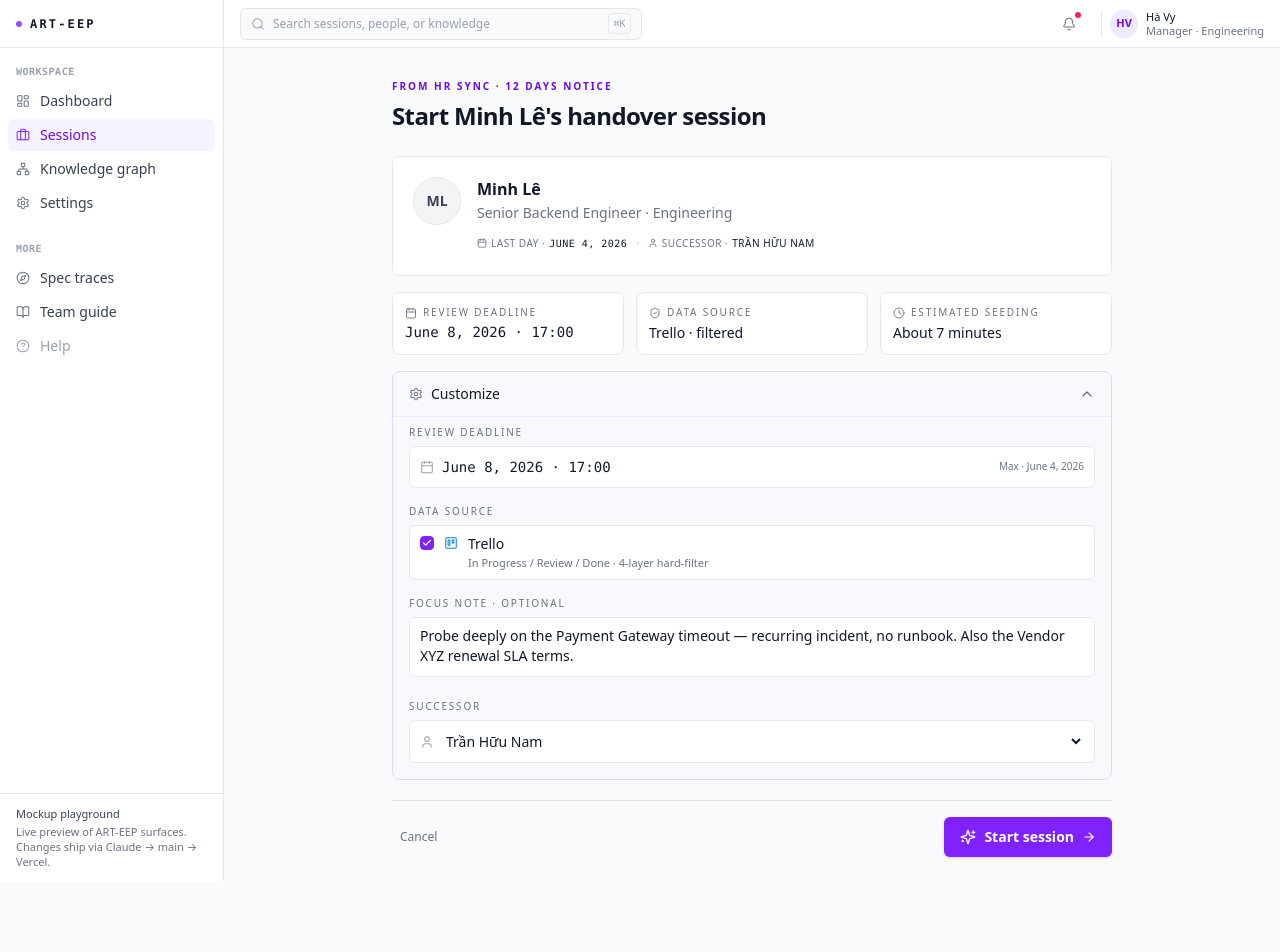
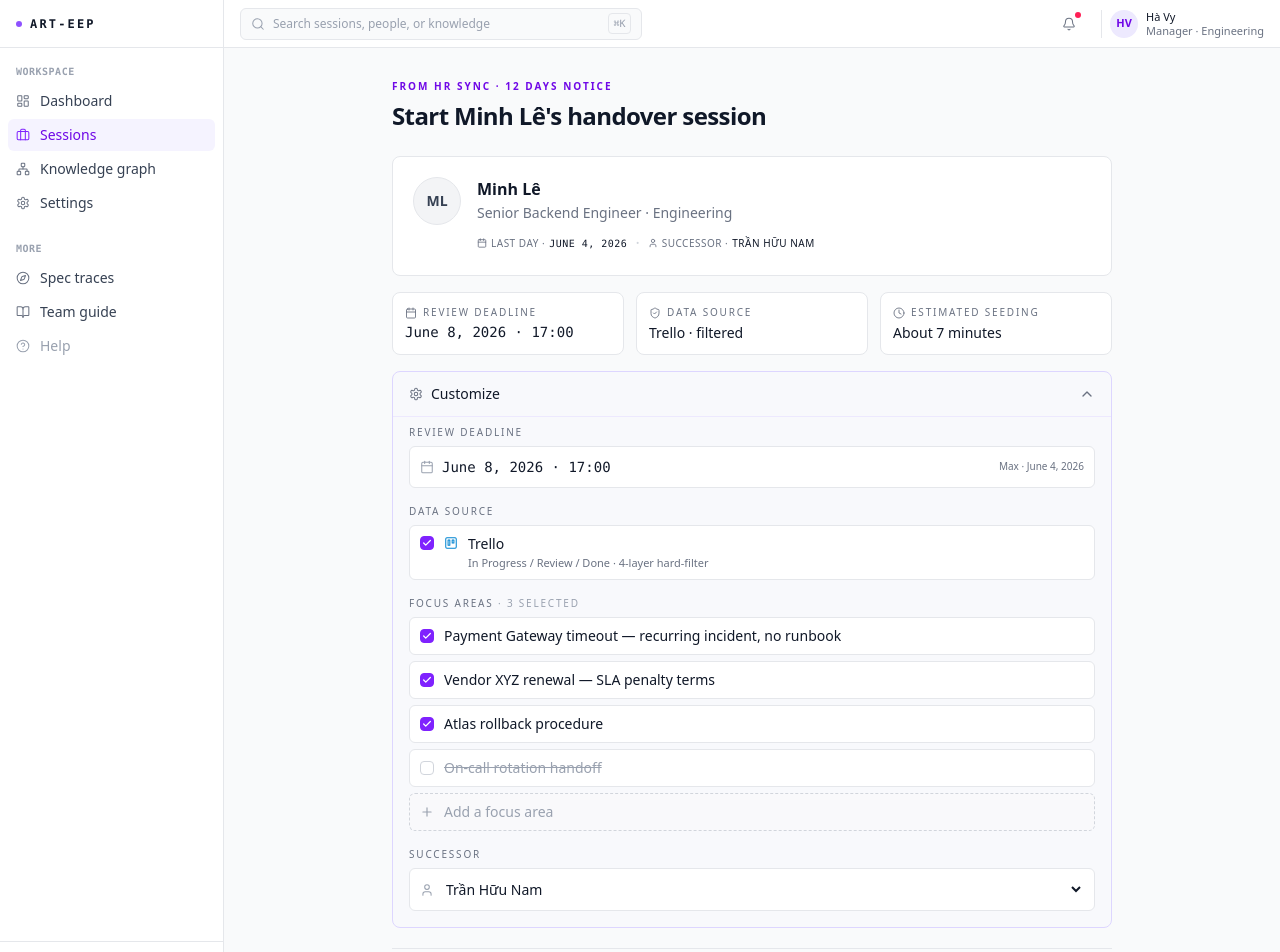
Before and after one commit to BuiDoanKhanhAnPrecioFishbone/esb-mockup, a Next.js app: page /session/new in a window 1280 px wide. Shown: the top 952 px of the page. Before the commit the page ends 881 px from the top, so only its background shows below. Built offline with nearby package versions, Linux system fonts and the light colour scheme.

Commit message:
feat(quick-initiate): replace focus note textarea with editable pre-filled focus-areas checklist

```diff
--- a/components/mockups/uc-ho-01-quick-initiate.jsx
+++ b/components/mockups/uc-ho-01-quick-initiate.jsx
@@ -5,7 +5,7 @@ import Link from "next/link";
 import {
   ChevronLeft, ChevronRight, ChevronDown, ChevronUp, Check,
   Calendar, Trello, User, Sparkles, ArrowRight,
-  Settings, Clock, ShieldCheck
+  Settings, Clock, ShieldCheck, Plus, X
 } from "lucide-react";
 
 /* ═══════════════════════════════════════════════════════════════════
@@ -15,6 +15,10 @@ import {
    destructive action on this surface, so no helper text retained).
    CL-105 · every field shown, selectable, pre-filled to happy-path.
    CL-091 · Trello 4-layer source. CL-099 · async question queue.
+
+   Focus areas · editable checklist pre-filled with suggested items
+   (replaces the free-text focus note · PO direction 2026-06-07). Each
+   item joins the question queue the Offboarder answers (UC-HO-05).
    ═══════════════════════════════════════════════════════════════════ */
 
 const FLOW = [
@@ -38,6 +42,12 @@ const SCENARIO = {
     { icon: Trello, name: "Trello", detail: "In Progress / Review / Done · 4-layer hard-filter", selected: true },
   ],
   seedingEstimate: "About 7 minutes",
+  focusAreas: [
+    { text: "Payment Gateway timeout — recurring incident, no runbook", checked: true },
+    { text: "Vendor XYZ renewal — SLA penalty terms", checked: true },
+    { text: "Atlas rollback procedure", checked: true },
+    { text: "On-call rotation handoff", checked: false },
+  ],
 };
 
 export default function UCHO01QuickInitiate({ embedded = false, view = "ready" } = {}) {
@@ -275,16 +285,8 @@ function CustomizeBody() {
         </div>
       </div>
 
-      {/* Focus note */}
-      <div>
-        <label className="text-[10px] uppercase tracking-[0.18em] text-gray-500 font-medium block mb-1.5">Focus note · optional</label>
-        <textarea
-          placeholder="Add a focus area — for example, 'Probe deeply on the renewal negotiation with Vendor XYZ.'"
-          defaultValue="Probe deeply on the Payment Gateway timeout — recurring incident, no runbook. Also the Vendor XYZ renewal SLA terms."
-          className="w-full min-h-[60px] px-2.5 py-2 rounded-md border border-gray-200 bg-white text-sm text-gray-900 placeholder:text-gray-400 outline-none focus:border-violet-400 focus:ring-2 focus:ring-violet-500/15 transition-colors resize-none"
-          style={{ fontFamily: "inherit" }}
-        />
-      </div>
+      {/* Focus areas · editable checklist, pre-filled */}
+      <FocusAreas />
 
       {/* Successor (selectable) */}
       <div>
@@ -303,3 +305,77 @@ function CustomizeBody() {
     </div>
   );
 }
+
+function FocusAreas() {
+  const [items, setItems] = useState(SCENARIO.focusAreas.map((f) => ({ ...f })));
+  const [draft, setDraft] = useState("");
+
+  const toggle = (idx) =>
+    setItems((prev) => prev.map((it, i) => (i === idx ? { ...it, checked: !it.checked } : it)));
+  const remove = (idx) =>
+    setItems((prev) => prev.filter((_, i) => i !== idx));
+  const add = () => {
+    const text = draft.trim();
+    if (!text) return;
+    setItems((prev) => [...prev, { text, checked: true }]);
+    setDraft("");
+  };
+
+  const selectedCount = items.filter((it) => it.checked).length;
+
+  return (
+    <div>
+      <label className="text-[10px] uppercase tracking-[0.18em] text-gray-500 font-medium block mb-1.5">
+        Focus areas <span className="text-gray-400">· {selectedCount} selected</span>
+      </label>
+      <div className="space-y-1.5">
+        {items.map((it, idx) => (
+          <div
+            key={idx}
+            className="w-full flex items-center gap-2.5 rounded-md border border-gray-200 bg-white px-2.5 py-2 group"
+          >
+            <button
+              type="button"
+              onClick={() => toggle(idx)}
+              className="shrink-0 focus:outline-none focus:ring-2 focus:ring-violet-500/15 rounded"
+            >
+              <span className={`w-3.5 h-3.5 rounded border flex items-center justify-center ${it.checked ? "bg-violet-600 border-violet-600" : "bg-white border-gray-300"}`}>
+                {it.checked && <Check className="w-2.5 h-2.5 text-white" strokeWidth={3} />}
+              </span>
+            </button>
+            <span className={`flex-1 text-sm ${it.checked ? "text-gray-900" : "text-gray-400 line-through"}`}>{it.text}</span>
+            <button
+              type="button"
+              onClick={() => remove(idx)}
+              className="shrink-0 text-gray-300 hover:text-rose-600 opacity-0 group-hover:opacity-100 transition-opacity focus:outline-none focus:opacity-100"
+              title="Remove"
+            >
+              <X className="w-3.5 h-3.5" strokeWidth={2} />
+            </button>
+          </div>
+        ))}
+
+        {/* Add row */}
+        <div className="flex items-center gap-2.5 rounded-md border border-dashed border-gray-300 bg-gray-50/40 px-2.5 py-2 focus-within:border-violet-400 focus-within:ring-2 focus-within:ring-violet-500/15 transition-colors">
+          <Plus className="w-3.5 h-3.5 text-gray-400 shrink-0" strokeWidth={2} />
+          <input
+            value={draft}
+            onChange={(e) => setDraft(e.target.value)}
+            onKeyDown={(e) => { if (e.key === "Enter") { e.preventDefault(); add(); } }}
+            placeholder="Add a focus area"
+            className="flex-1 text-sm text-gray-900 placeholder:text-gray-400 bg-transparent outline-none"
+          />
+          {draft.trim() && (
+            <button
+              type="button"
+              onClick={add}
+              className="shrink-0 h-6 px-2 rounded text-[11px] font-medium text-violet-700 hover:bg-violet-50 transition-colors focus:outline-none focus:ring-2 focus:ring-violet-500/20"
+            >
+              Add
+            </button>
+          )}
+        </div>
+      </div>
+    </div>
+  );
+}
```
